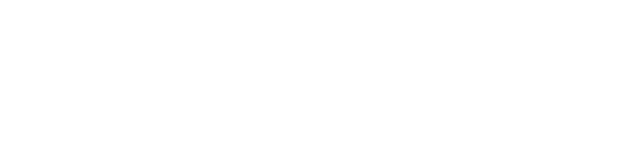
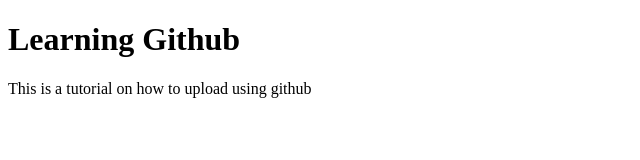
Before and after one commit to jeremykung/my-game, a plain HTML site: page index.html in a window 1280 px wide. Shown: the whole page, without its empty margins (0-640 px from the left). Drawn offline with Linux system fonts and the light colour scheme.

Commit message:
added an h1 and p to my project

```diff
--- a/index.html
+++ b/index.html
@@ -7,6 +7,7 @@
     <title>Document</title>
 </head>
 <body>
-
+    <h1>Learning Github</h1>
+    <p>This is a tutorial on how to upload using github</p>
 </body>
 </html>
--- a/style.css
+++ b/style.css
@@ -1,3 +1,4 @@
 p {
-    color: blue;
+    color: red;
+    font-size: 100px;
 }
```
